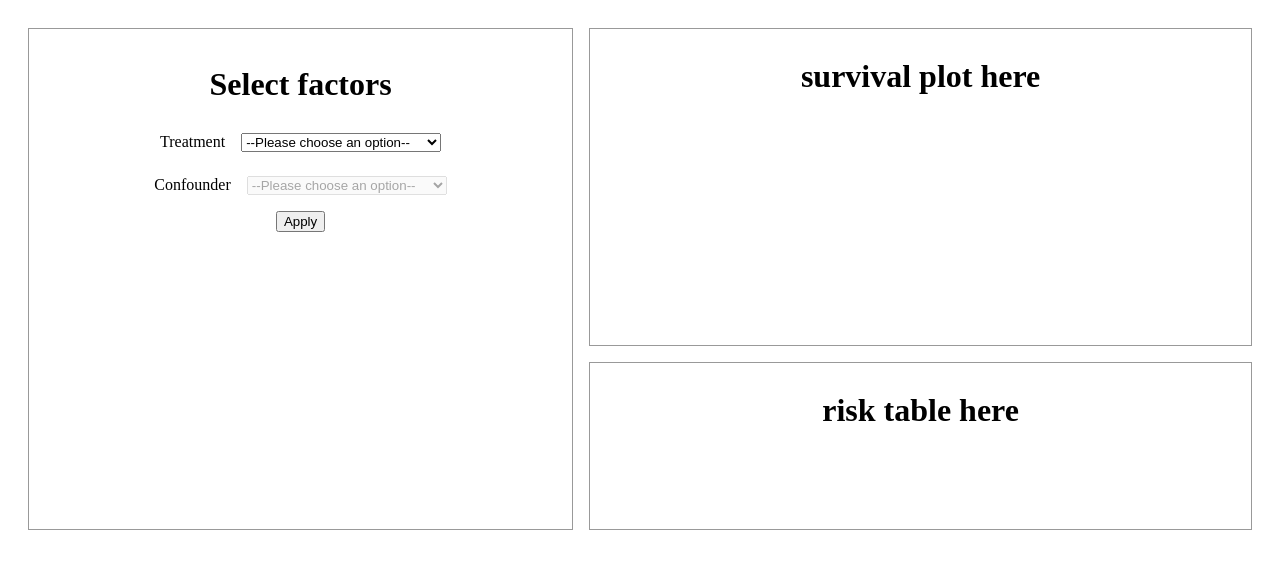
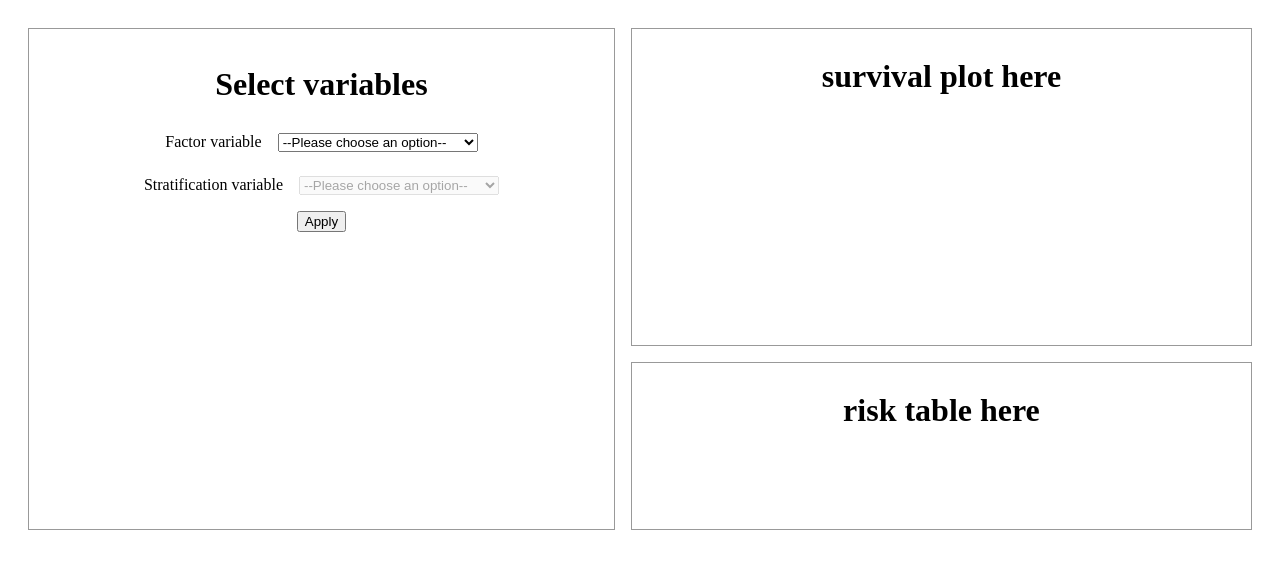
Before and after one commit to bobaekang/poc-survival-react-component, a React (Create React App) app: page / in a window 1280 px wide. Shown: the top 568 px of the page. Built offline with nearby package versions, Linux system fonts and the light colour scheme.

Commit message:
Rename variables to match current requirements
treatment->factorVariable
confounder->stratificationVariable

```diff
--- a/src/SurvivalAnalysis/ControlForm.jsx
+++ b/src/SurvivalAnalysis/ControlForm.jsx
@@ -46,33 +46,33 @@ const ControlFormSelect = ({ label, options, ...selectAttrs }) => (
 )
 
 const ControlForm = ({ factors, onSubmit }) => {
-  const [treatment, setTreatment] = useState('')
-  const [confounder, setConfounder] = useState('')
+  const [factorVariable, setFactorVariable] = useState('')
+  const [stratificationVariable, setStratificationVariable] = useState('')
 
   return (
     <div style={styles.container}>
-      <h1>Select factors</h1>
+      <h1>Select variables</h1>
       <form>
         <ControlFormSelect
-          label="Treatment"
+          label="Factor variable"
           options={factors}
           onChange={(e) => {
-            if (e.target.value === '') setConfounder('')
-            setTreatment(e.target.value)
+            if (e.target.value === '') setStratificationVariable('')
+            setFactorVariable(e.target.value)
           }}
-          value={treatment}
+          value={factorVariable}
         />
         <ControlFormSelect
-          label="Confounder"
-          options={factors.filter(({ value }) => value !== treatment)}
-          disabled={treatment === ''}
-          onChange={(e) => setConfounder(e.target.value)}
-          value={confounder}
+          label="Stratification variable"
+          options={factors.filter(({ value }) => value !== factorVariable)}
+          disabled={factorVariable === ''}
+          onChange={(e) => setStratificationVariable(e.target.value)}
+          value={stratificationVariable}
         />
         <button
           onClick={(e) => {
             e.preventDefault()
-            onSubmit({ treatment, confounder })
+            onSubmit({ factorVariable, stratificationVariable })
           }}
         >
           Apply
```
